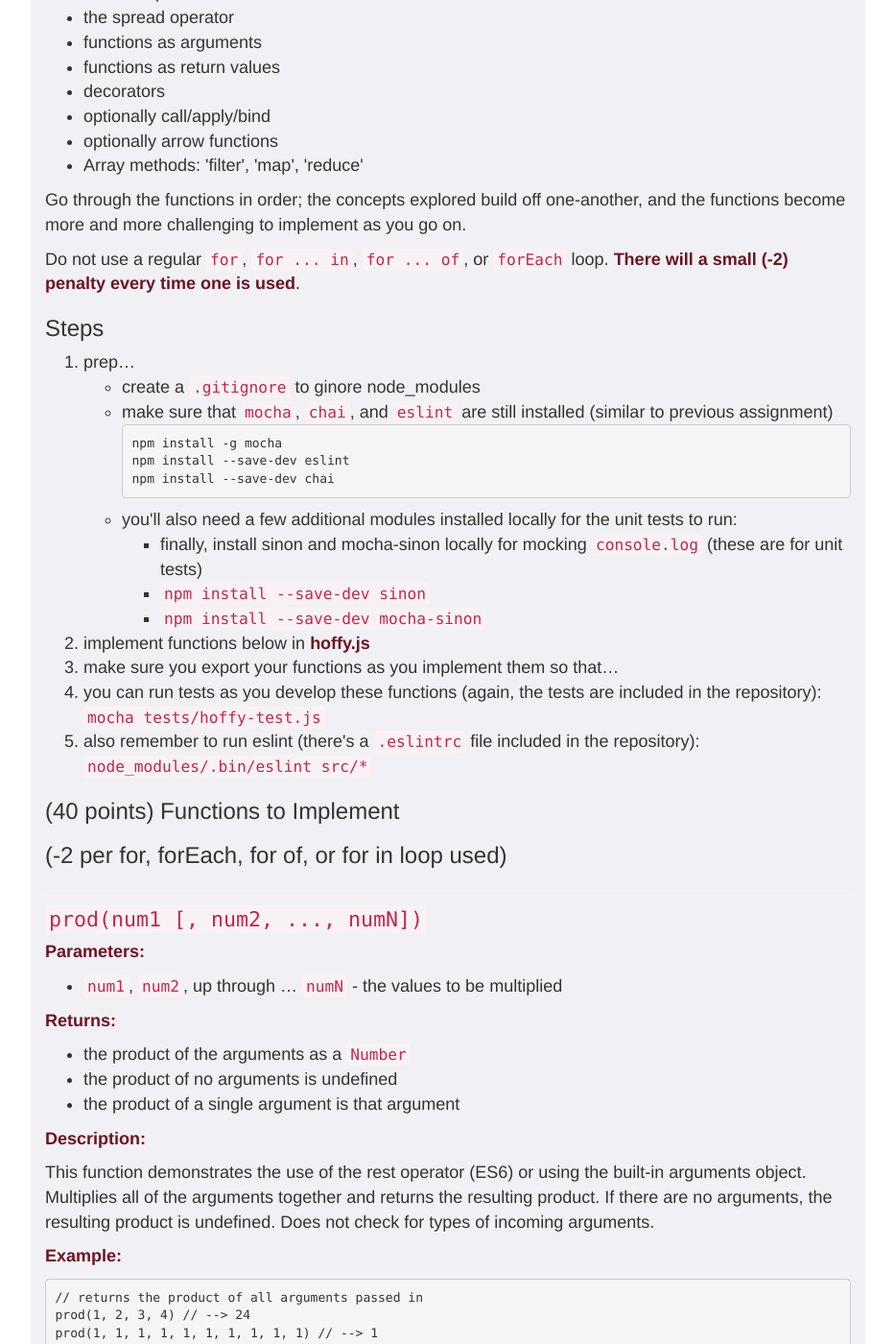
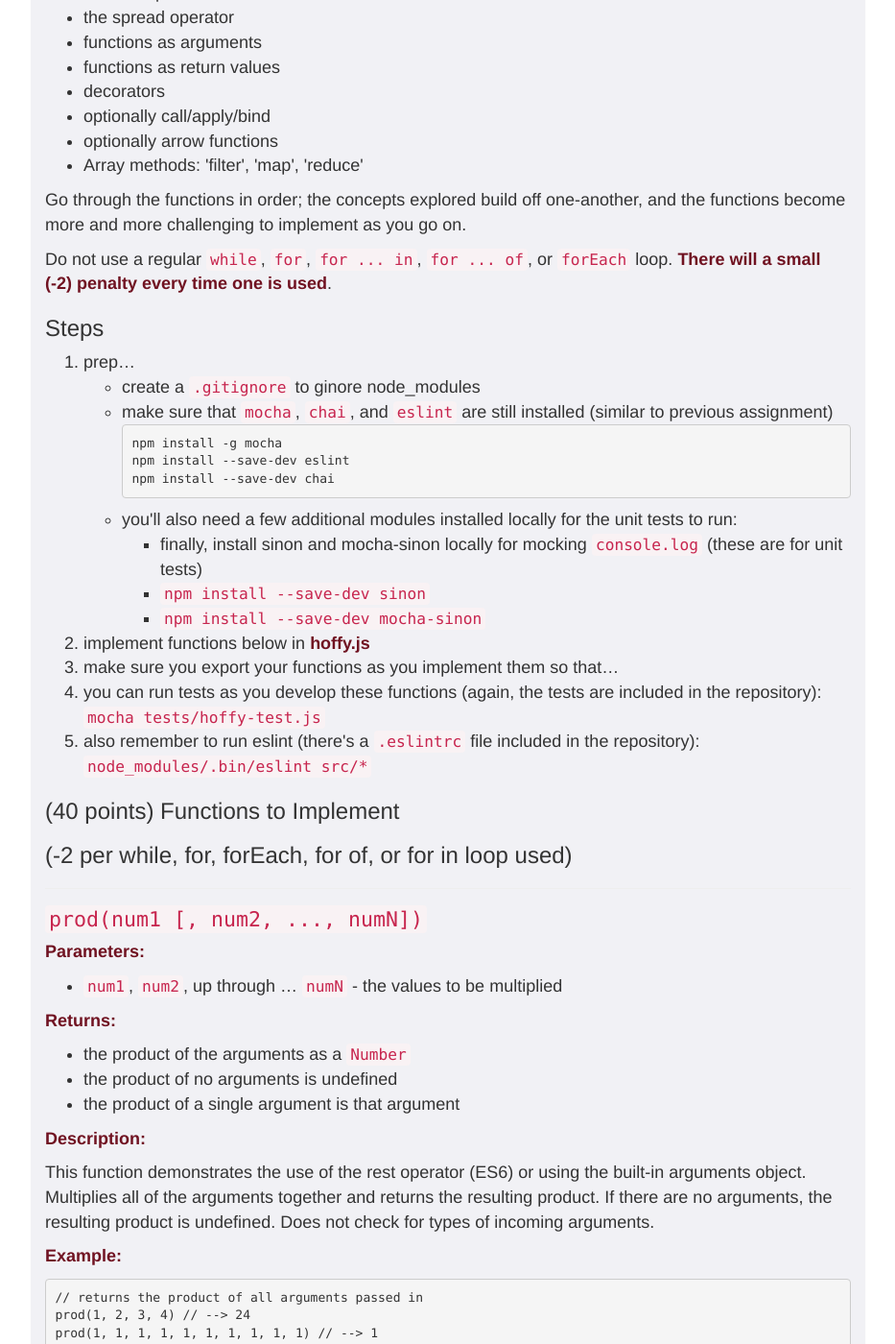
Before and after one commit to foureyes/csci-ua.0480-spring2017-008, a Jekyll site: the page built from homework/02.markdown, in a window 1280 px wide and 1400 px high, scrolled down 1221 px. Shown: the whole window at 96% size, without its empty margins (173-1106 px from the left). Built offline with Jekyll 4.4.1, drawn with Linux system fonts in a browser that asks for light colours; some of the changed text lies outside the part shown.

Commit message:
Update 02.markdown
Fix Hw 2

```diff
--- a/homework/02.markdown
+++ b/homework/02.markdown
@@ -63,7 +63,7 @@ Implement 8 functions that use JavaScript features such as:
 
 Go through the functions in order; the concepts explored build off one-another, and the functions become more and more challenging to implement as you go on.
 
-Do not use a regular `for`, `for ... in`, `for ... of`, or `forEach` loop. __There will a small (-2) penalty every time one is used__.
+Do not use a regular `while`, `for`, `for ... in`, `for ... of`, or `forEach` loop. __There will a small (-2) penalty every time one is used__.
 
 
 ### Steps
@@ -88,7 +88,7 @@ npm install --save-dev chai
 
 ### (40 points) Functions to Implement
 
-### (-2 per for, forEach, for of, or for in loop used)
+### (-2 per while, for, forEach, for of, or for in loop used)
 
 <hr>
 
@@ -252,7 +252,7 @@ __Example:__
 
 <hr>
 
-### `mapWith(fn, n)`
+### `mapWith(fn)`
 
 __Parameters:__
 
```
